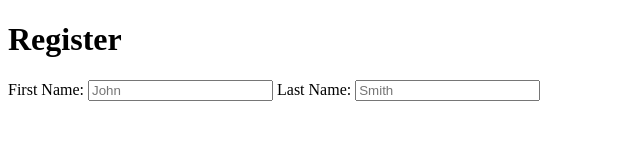
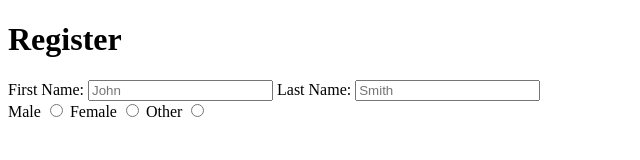
Before and after one commit to dnaughty/Colt-Steeles-Web-Bootcamp-first-version, a plain HTML site: page registration_form.html in a window 1280 px wide. Shown: the whole page, without its empty margins (0-640 px from the left). Drawn offline with Linux system fonts and the light colour scheme.

Commit message:
Added gender to form

```diff
--- a/registration_form.html
+++ b/registration_form.html
@@ -7,15 +7,31 @@
 
 <h1>Register</h1>
 
-	<div>
+
 
 		<form>
-			<label for="first">First Name:</label>
-			<input name="first id="first" type="text" placeholder="John" required>
-			<label for="last">Last Name:</label>
+			<div>
+				<label for="first">First Name:</label>
+				<input name="first id="first" type="text" placeholder="John" required>
+				<label for="last">Last Name:</label>
 			<input name="last" id="last" type="text" placeholder="Smith" required>
+			</div>
+
+			<div>
+				<label for="male">Male</label>
+				<input id="male" type="radio" name="gender" value="Male">
+				<label for="female">Female</label>
+				<input id="female" type="radio" name="gender" value="Female">
+				<label for="other">Other</label>
+				<input id="other" type="radio" name="gender" value="Other">
+			</div>
+
+
+
 		</form>
-	</div>
+
+
+
 
 </body>
 </html>
```
